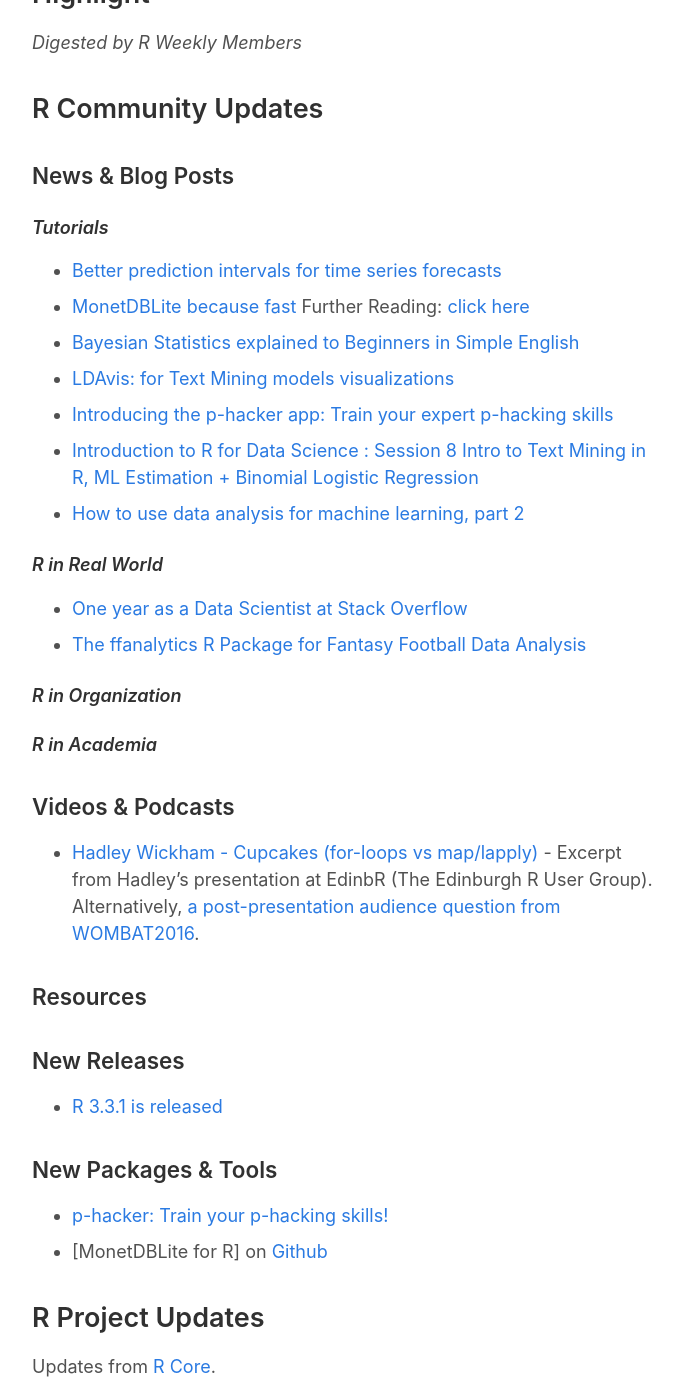
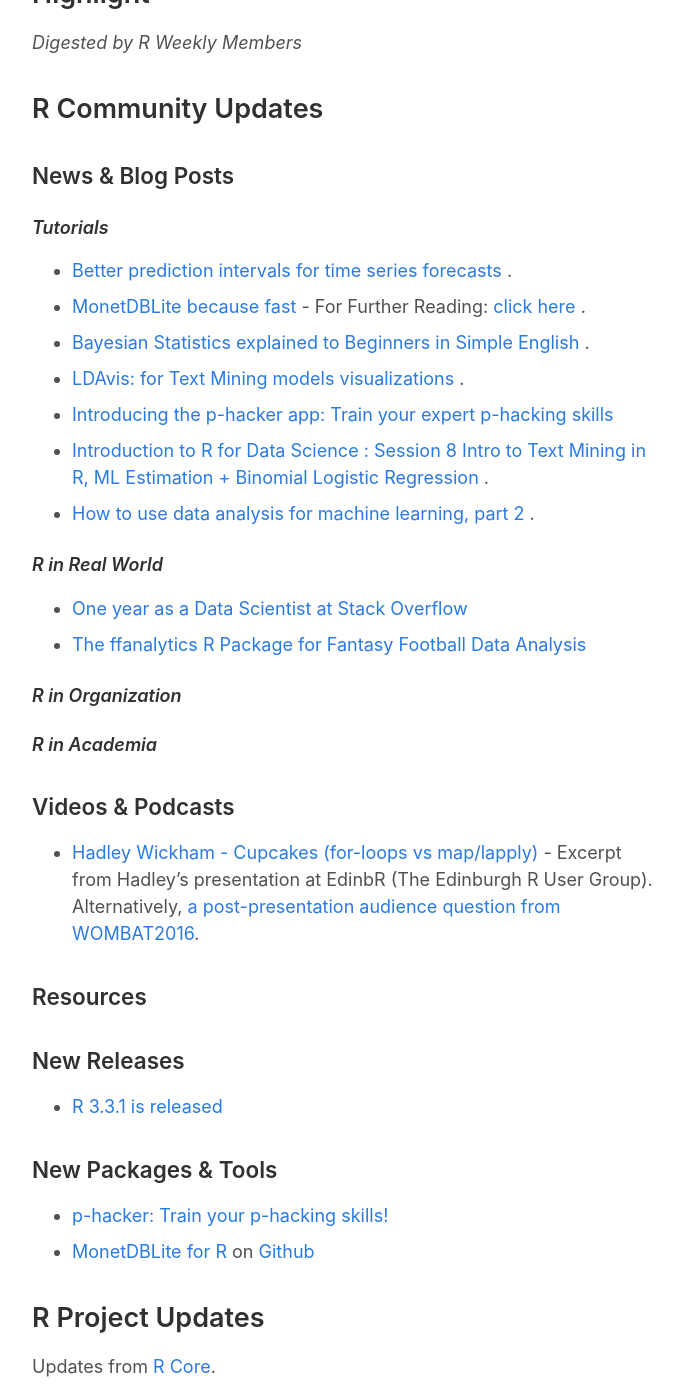
Before and after one commit to rweekly/rweekly.org, a Jekyll site: the page built from draft.md, in a window 1280 px wide and 1400 px high, scrolled down 303 px. Shown: the whole window, without its empty margins (293-975 px from the left). Built offline with Jekyll 4.4.1, drawn with Linux system fonts in a browser that asks for light colours.

Commit message:
fix typo

```diff
--- a/draft.md
+++ b/draft.md
@@ -17,19 +17,19 @@
 
 #### Tutorials
 
-+ [Better prediction intervals for time series forecasts](http://ellisp.github.io/blog/2016/01/30/hybrid-forecasts/?utm_content=buffer32d5f&utm_medium=social&utm_source=twitter.com&utm_campaign=buffer)
++ [Better prediction intervals for time series forecasts](http://ellisp.github.io/blog/2016/01/30/hybrid-forecasts/?utm_content=buffer32d5f&utm_medium=social&utm_source=twitter.com&utm_campaign=buffer) .
 
-+ [MonetDBLite because fast](http://www.asdfree.com/2016/06/monetdblite-because-fast.html) Further Reading: [click here](https://www.monetdb.org/blog/monetdblite-r)
++ [MonetDBLite because fast](http://www.asdfree.com/2016/06/monetdblite-because-fast.html) - For Further Reading: [click here](https://www.monetdb.org/blog/monetdblite-r) .
 
-+ [Bayesian Statistics explained to Beginners in Simple English](http://www.analyticsvidhya.com/blog/2016/06/bayesian-statistics-beginners-simple-english/)
++ [Bayesian Statistics explained to Beginners in Simple English](http://www.analyticsvidhya.com/blog/2016/06/bayesian-statistics-beginners-simple-english/) .
 
-+ [LDAvis: for Text Mining models visualizations](http://r-addict.com/2016/06/21/LDAvis-RBloggers.html)
++ [LDAvis: for Text Mining models visualizations](http://r-addict.com/2016/06/21/LDAvis-RBloggers.html) .
 
 + [Introducing the p-hacker app: Train your expert p-hacking skills](http://www.nicebread.de/introducing-p-hacker/)
 
-+ [Introduction to R for Data Science : Session 8 Intro to Text Mining in R, ML Estimation + Binomial Logistic Regression](http://www.exactness.net/post/146247550535/introduction-to-r-for-data-science-session-8)
++ [Introduction to R for Data Science : Session 8 Intro to Text Mining in R, ML Estimation + Binomial Logistic Regression](http://www.exactness.net/post/146247550535/introduction-to-r-for-data-science-session-8) .
 
-+ [How to use data analysis for machine learning, part 2](http://www.sharpsightlabs.com/data-analysis-machine-learning-example-part2/)
++ [How to use data analysis for machine learning, part 2](http://www.sharpsightlabs.com/data-analysis-machine-learning-example-part2/) .
 
 #### R in Real World
 
@@ -62,7 +62,7 @@
 
 + [p-hacker: Train your p-hacking skills!](http://www.r-bloggers.com/introducing-the-p-hacker-app-train-your-expert-p-hacking-skills/)
 
-+ [MonetDBLite for R] on [Github](https://github.com/hannesmuehleisen/MonetDBLite)
++ [MonetDBLite for R](https://www.monetdb.org/blog/monetdblite-r) on [Github](https://github.com/hannesmuehleisen/MonetDBLite)
 
 ## R Project Updates
 
```
